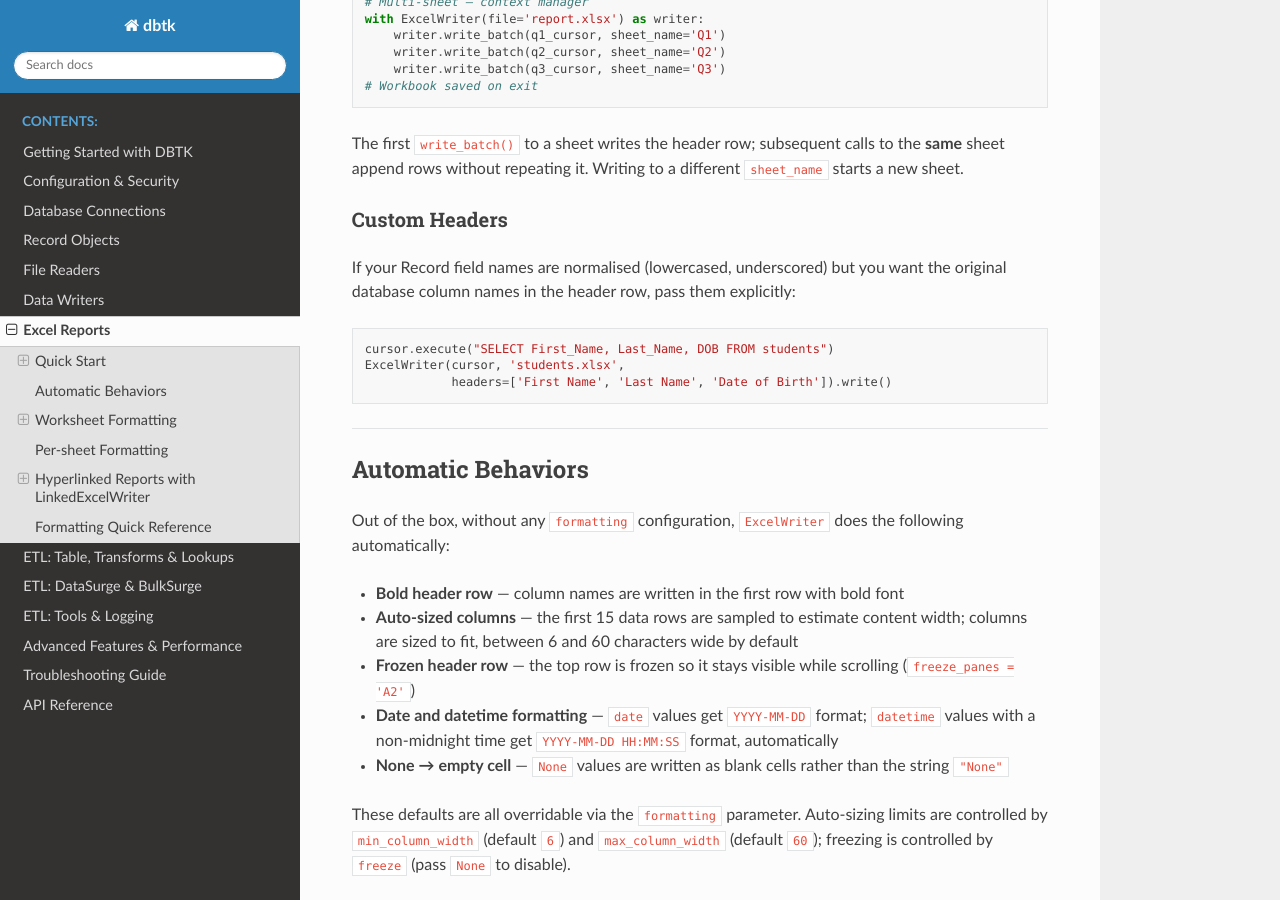
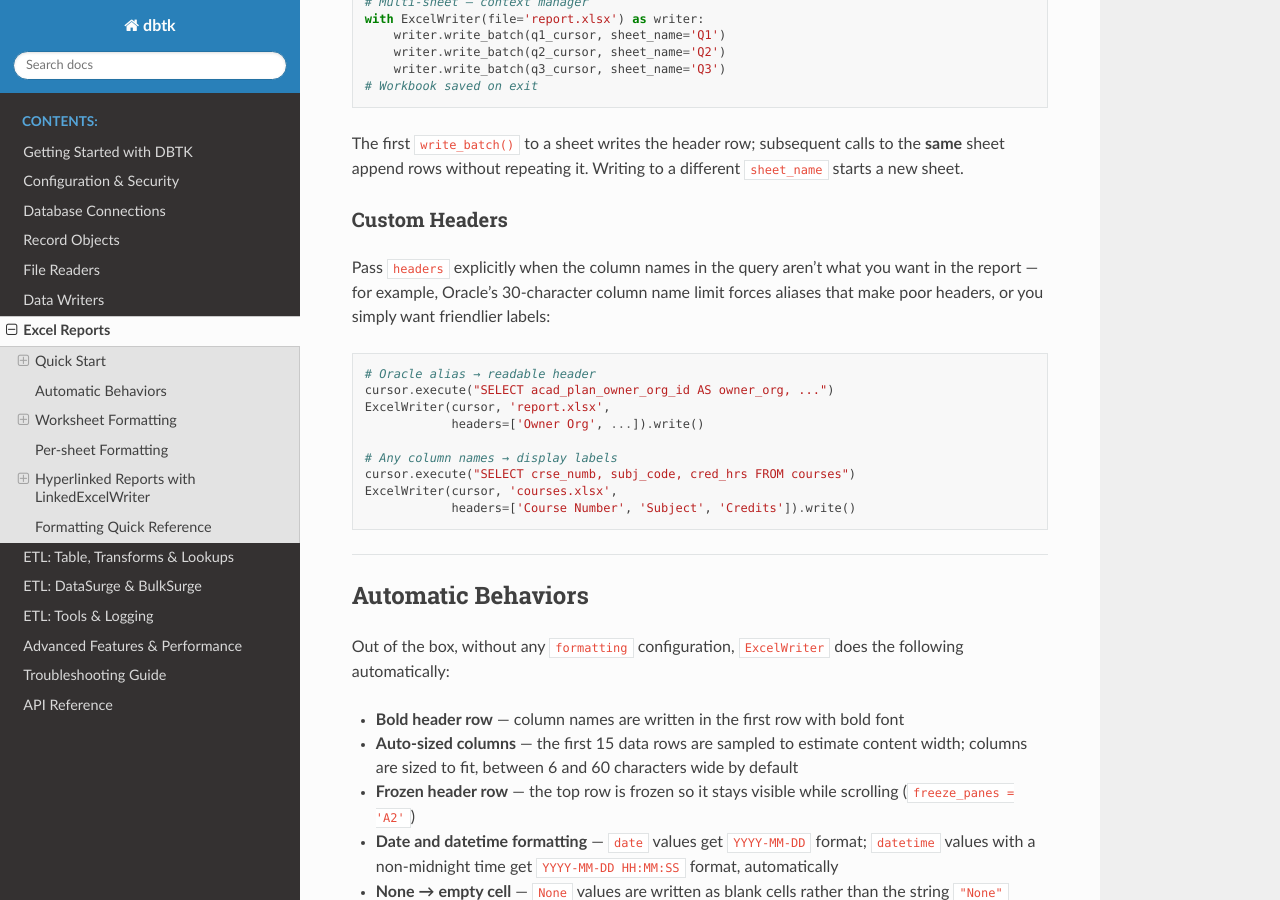
Before and after one commit to scottrbailey/dbtk, a Sphinx documentation site: the page built from docs/06b-excel.md, in a window 1280 px wide and 900 px high, scrolled down 591 px. Built offline with Sphinx 7.4.7 and the Read the Docs theme 3.1.0, drawn with Linux system fonts in a browser that asks for light colours.

Commit message:
Update Custom Headers doc: remove stale normalization note, add real use cases
https://claude.ai/code/session_019D8X7HCm4ZHrvBEETb5xMm

````diff
--- a/docs/06b-excel.md
+++ b/docs/06b-excel.md
@@ -31,12 +31,18 @@ The first `write_batch()` to a sheet writes the header row; subsequent calls to
 
 ### Custom Headers
 
-If your Record field names are normalised (lowercased, underscored) but you want the original database column names in the header row, pass them explicitly:
+Pass `headers` explicitly when the column names in the query aren't what you want in the report — for example, Oracle's 30-character column name limit forces aliases that make poor headers, or you simply want friendlier labels:
 
 ```python
-cursor.execute("SELECT First_Name, Last_Name, DOB FROM students")
-ExcelWriter(cursor, 'students.xlsx',
-            headers=['First Name', 'Last Name', 'Date of Birth']).write()
+# Oracle alias → readable header
+cursor.execute("SELECT acad_plan_owner_org_id AS owner_org, ...")
+ExcelWriter(cursor, 'report.xlsx',
+            headers=['Owner Org', ...]).write()
+
+# Any column names → display labels
+cursor.execute("SELECT crse_numb, subj_code, cred_hrs FROM courses")
+ExcelWriter(cursor, 'courses.xlsx',
+            headers=['Course Number', 'Subject', 'Credits']).write()
 ```
 
 ---
````
